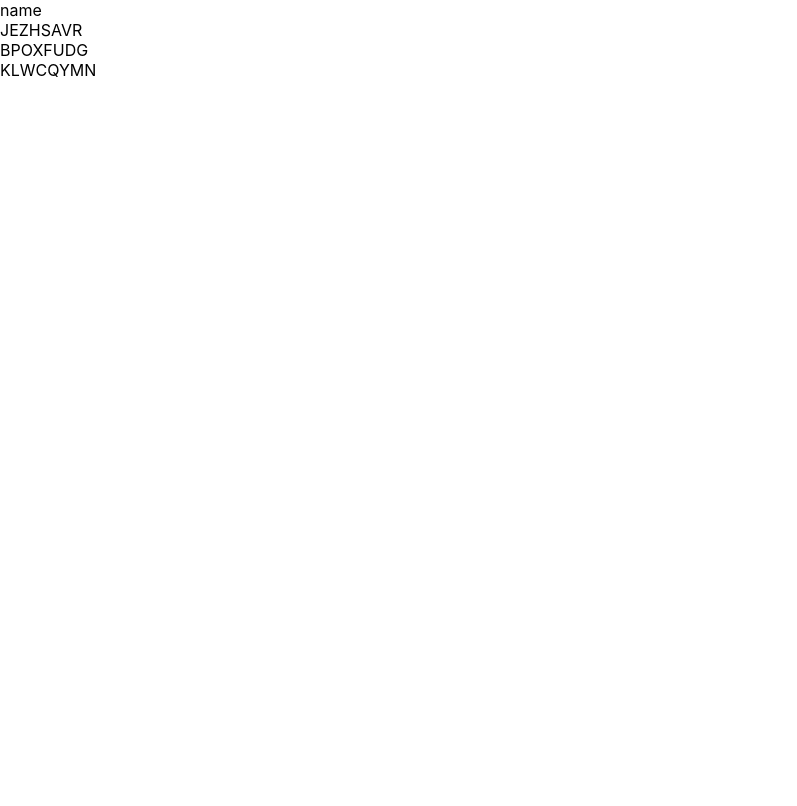
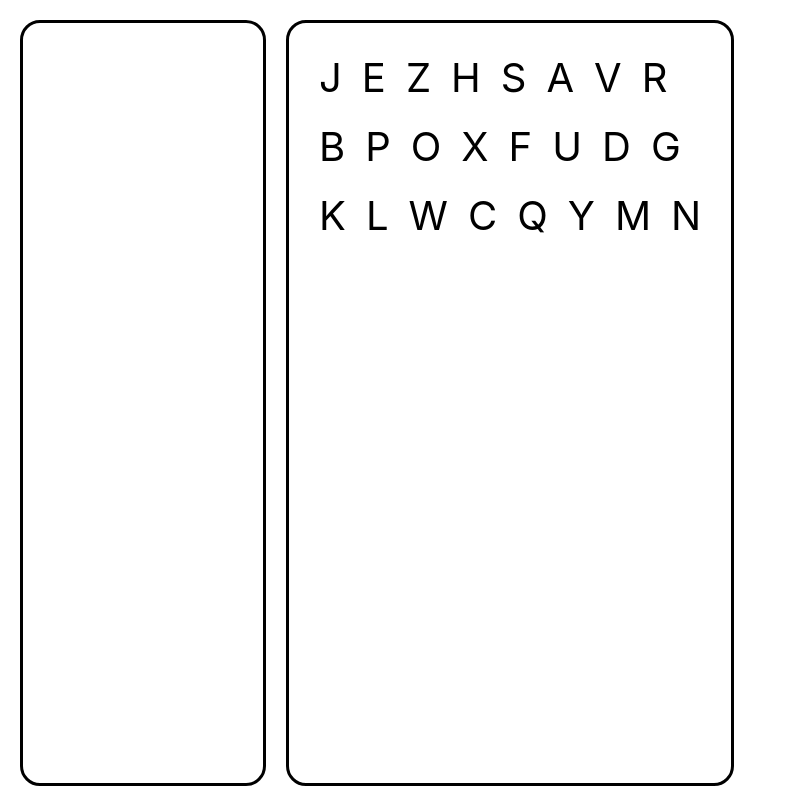
Before and after one commit to Rojojun/coyukdae-FE, a React (Create React App) app: page /hangman/game in a window 1280 px wide. Shown: the whole page, without its empty margins (0-797 px from the left). Built offline with nearby package versions, Linux system fonts and the light colour scheme.

Commit message:
add::Cross   UserInfo 작성

```diff
--- a/src/components/Hangman/Cross.jsx
+++ b/src/components/Hangman/Cross.jsx
@@ -1,20 +1,65 @@
 import React, { useEffect, useState } from "react";
 
-export default function Cross({}) {
+export default function Cross({ isClicked }) {
   const [isShuffleArr, setIsShuffleArr] = useState([]);
   const alphabets = Array.from({ length: 26 }, (v, i) =>
     String.fromCharCode(i + 65)
   );
-
+  // const handleShuffleAlphabets = () => {
+  //   setIsShuffleArr([...alphabets].sort(() => Math.random() - 0.5));
+  // };
   useEffect(() => {
     setIsShuffleArr([...alphabets].sort(() => Math.random() - 0.5));
   }, []);
-
+  // if (isClicked) {
+  //   handleShuffleAlphabets();
+  // }
   return (
-    <div>
-      <div>{isShuffleArr.slice(0, 8)}</div>
-      <div>{isShuffleArr.slice(9, 17)}</div>
-      <div>{isShuffleArr.slice(18, 26)}</div>
+    <div
+      style={{
+        float: "left",
+        margin: "20px 0",
+        border: "solid",
+        padding: "20px",
+        height: "90vh",
+        borderRadius: "20px",
+      }}
+    >
+      <div>
+        {isShuffleArr.slice(0, 8).map((alphabet, index) => (
+          <div
+            id={alphabet}
+            style={{ float: "left", fontSize: "40px", padding: "10px" }}
+            key={index}
+          >
+            {alphabet}
+          </div>
+        ))}
+        {/* <div>{isShuffleArr.slice(9, 17)}</div>
+      <div>{isShuffleArr.slice(18, 26)}</div> */}
+      </div>
+      <div>
+        {isShuffleArr.slice(9, 17).map((alphabet, index) => (
+          <div
+            id={alphabet}
+            style={{ float: "left", fontSize: "40px", padding: "10px" }}
+            key={index}
+          >
+            {alphabet}
+          </div>
+        ))}
+      </div>
+      <div>
+        {isShuffleArr.slice(18, 26).map((alphabet, index) => (
+          <div
+            id={alphabet}
+            style={{ float: "left", fontSize: "40px", padding: "10px" }}
+            key={index}
+          >
+            {alphabet}
+          </div>
+        ))}
+      </div>
     </div>
   );
 }
--- a/src/components/InGame/UserInfo/UserInfo.jsx
+++ b/src/components/InGame/UserInfo/UserInfo.jsx
@@ -1,5 +1,19 @@
 import React from "react";
 
-export default function UserInfo() {
-  return <div></div>;
+export default function UserInfo({ userName }) {
+  return (
+    <div
+      style={{
+        border: "solid",
+        height: "90vh",
+        width: "200px",
+        margin: "20px",
+        borderRadius: "20px",
+        float: "left",
+        padding: "20px",
+      }}
+    >
+      {userName}
+    </div>
+  );
 }
--- a/src/pages/hangman/Gameroom.jsx
+++ b/src/pages/hangman/Gameroom.jsx
@@ -1,11 +1,11 @@
 import React from "react";
 import Cross from "../../components/Hangman/Cross";
+import UserInfo from "../../components/InGame/UserInfo/UserInfo";
 
 export default function Gameroom() {
   return (
     <div>
-      <div>name</div>
-
+      <UserInfo />
       <Cross />
     </div>
   );
```
